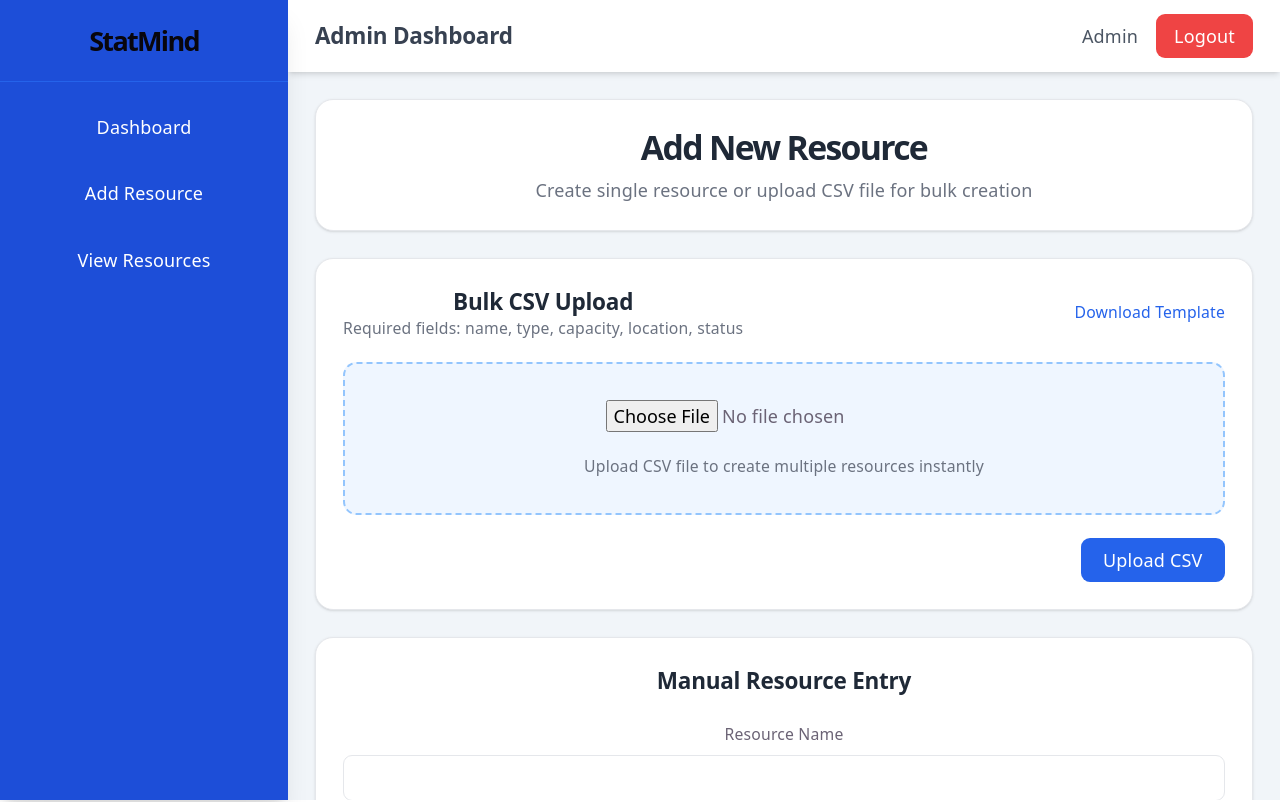
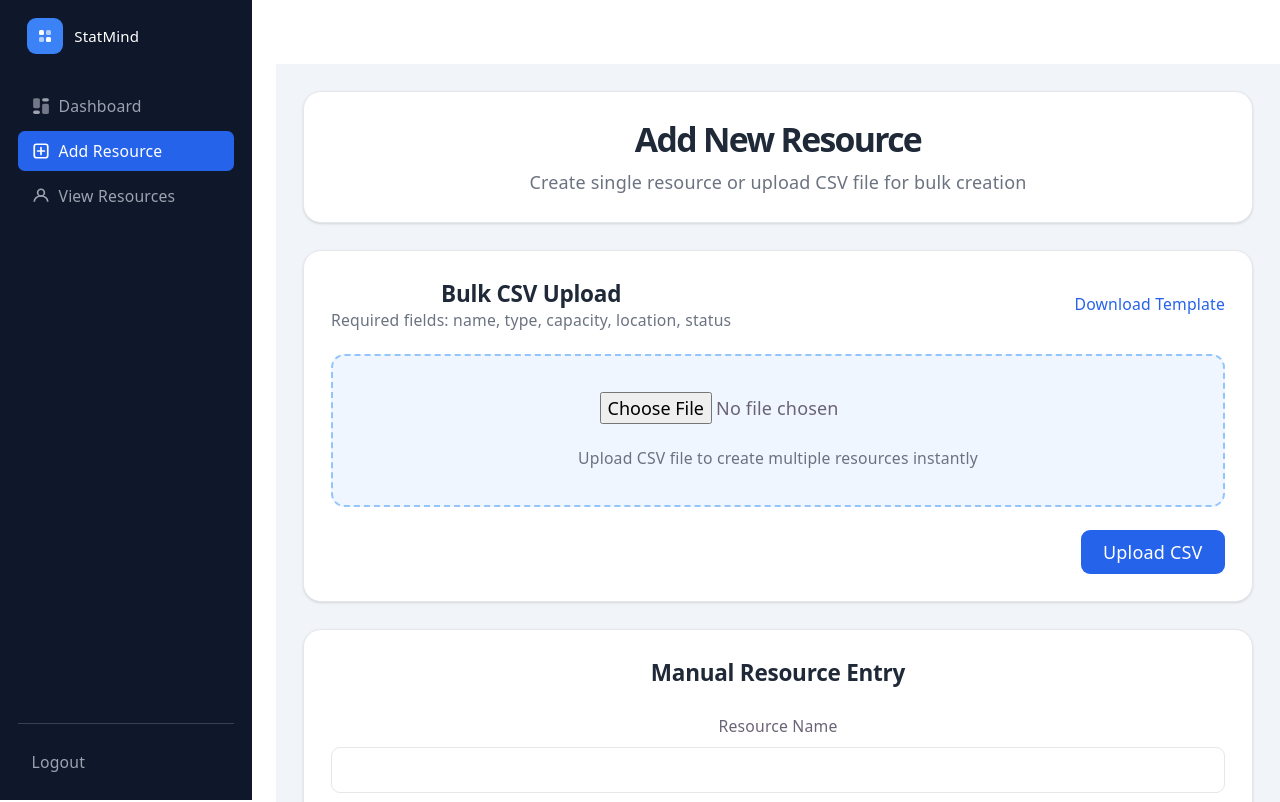
Before and after one commit to kaveen12/-it3030-paf-2026-smart-campus-group, a React (Vite) app in the folder StatMind frontend/: page /add in a window 1280 px wide. Shown: the top 802 px of the page. Built offline with nearby package versions, Linux system fonts and the light colour scheme.

Commit message:
update recource dashboard

```diff
--- a/StatMind frontend/src/components/Navbar.jsx
+++ b/StatMind frontend/src/components/Navbar.jsx
@@ -1,67 +1,89 @@
-import { Link } from "react-router-dom";
+import { Link, useLocation } from "react-router-dom";
+
+const navItems = [
+  {
+    to: "/",
+    label: "Dashboard",
+    icon: (
+      <svg className="w-4 h-4" viewBox="0 0 16 16" fill="none">
+        <rect x="1" y="1" width="6" height="9" rx="1.5" fill="currentColor" opacity="0.7" />
+        <rect x="9" y="6" width="6" height="9" rx="1.5" fill="currentColor" opacity="0.7" />
+        <rect x="1" y="12" width="6" height="3" rx="1.5" fill="currentColor" />
+        <rect x="9" y="1" width="6" height="3" rx="1.5" fill="currentColor" />
+      </svg>
+    ),
+  },
+  {
+    to: "/add",
+    label: "Add Resource",
+    icon: (
+      <svg className="w-4 h-4" viewBox="0 0 16 16" fill="none">
+        <rect x="2" y="2" width="12" height="12" rx="2" stroke="currentColor" strokeWidth="1.5" />
+        <line x1="8" y1="5" x2="8" y2="11" stroke="currentColor" strokeWidth="1.5" strokeLinecap="round" />
+        <line x1="5" y1="8" x2="11" y2="8" stroke="currentColor" strokeWidth="1.5" strokeLinecap="round" />
+      </svg>
+    ),
+  },
+  {
+    to: "/view",
+    label: "View Resources",
+    icon: (
+      <svg className="w-4 h-4" viewBox="0 0 16 16" fill="none">
+        <circle cx="8" cy="5" r="3" stroke="currentColor" strokeWidth="1.5" />
+        <path d="M2 13c0-2.7 2.6-5 6-5s6 2.3 6 5" stroke="currentColor" strokeWidth="1.5" />
+      </svg>
+    ),
+  },
+];
 
 function Navbar() {
+  const { pathname } = useLocation();
+
   return (
-    <>
-      {/* Sidebar */}
-      <div className="fixed top-0 left-0 w-64 h-screen bg-blue-700 text-white z-50 shadow-xl">
-        <div className="p-5 border-b border-blue-600">
-          <h1 className="text-2xl font-bold">StatMind</h1>
+    <aside className="fixed left-0 top-0 w-56 h-screen bg-[#0f172a] flex flex-col p-4 z-50">
+
+      {/* LOGO */}
+      <div className="flex items-center gap-2.5 px-2 mb-7">
+        <div className="w-8 h-8 rounded-lg bg-blue-500 flex items-center justify-center">
+          <svg width="16" height="16" viewBox="0 0 16 16" fill="none">
+            <rect x="2" y="2" width="5" height="5" rx="1.5" fill="white" />
+            <rect x="9" y="2" width="5" height="5" rx="1.5" fill="white" opacity="0.6" />
+            <rect x="2" y="9" width="5" height="5" rx="1.5" fill="white" opacity="0.6" />
+            <rect x="9" y="9" width="5" height="5" rx="1.5" fill="white" />
+          </svg>
         </div>
-
-        <ul className="p-4 space-y-3">
-          <li>
-            <Link
-              to="/"
-              className="block px-4 py-3 rounded-lg hover:bg-blue-800 transition"
-            >
-              Dashboard
-            </Link>
-          </li>
-
-          <li>
-            <Link
-              to="/add"
-              className="block px-4 py-3 rounded-lg hover:bg-blue-800 transition"
-            >
-              Add Resource
-            </Link>
-          </li>
-
-          <li>
-            <Link
-              to="/view"
-              className="block px-4 py-3 rounded-lg hover:bg-blue-800 transition"
-            >
-              View Resources
-            </Link>
-          </li>
-
-
-        </ul>
+        <span className="text-[15px] font-medium text-white">StatMind</span>
       </div>
 
-      {/* Top Navbar */}
-      <div className="fixed top-0 left-64 right-0 h-16 bg-white shadow-md z-40 flex items-center justify-between px-6">
-        <h2 className="text-xl font-bold text-gray-700">
-          Admin Dashboard
-        </h2>
+      {/* NAVIGATION */}
+      <nav className="flex flex-col gap-1">
+        {navItems.map(({ to, label, icon }) => {
+          const active = pathname === to;
 
-        <div className="flex items-center gap-4">
-          <span className="text-gray-600 font-medium">Admin</span>
+          return (
+            <Link
+              key={to}
+              to={to}
+              className={`flex items-center gap-2 px-3 py-2 rounded-md text-sm transition ${
+                active
+                  ? "bg-blue-600 text-white"
+                  : "text-gray-400 hover:bg-gray-800 hover:text-white"
+              }`}
+            >
+              {icon}
+              {label}
+            </Link>
+          );
+        })}
+      </nav>
 
-          <button
-            onClick={() => {
-              localStorage.removeItem("token");
-              window.location.href = "/login";
-            }}
-            className="bg-red-500 hover:bg-red-600 text-white px-4 py-2 rounded-lg"
-          >
-            Logout
-          </button>
-        </div>
+      {/* LOGOUT */}
+      <div className="mt-auto pt-4 border-t border-gray-700">
+        <button className="w-full text-left px-3 py-2 text-sm text-gray-400 hover:bg-gray-800 hover:text-red-400 rounded">
+          Logout
+        </button>
       </div>
-    </>
+    </aside>
   );
 }
 
--- a/StatMind frontend/src/components/ResourceDashboard.jsx
+++ b/StatMind frontend/src/components/ResourceDashboard.jsx
@@ -9,92 +9,187 @@ import {
   Pie,
   Cell,
   Legend,
+  LineChart,
+  Line,
+  CartesianGrid,
 } from "recharts";
+import { useState } from "react";
 
 export default function ResourceDashboard({ resources }) {
   const data = Array.isArray(resources) ? resources : [];
+  const [selectedType, setSelectedType] = useState("ALL");
 
-  const total = data.length;
-  const active = data.filter((r) => r?.status === "ACTIVE").length;
+  /* FILTERED DATA */
+  const filteredData =
+    selectedType === "ALL"
+      ? data
+      : data.filter((r) => r?.type === selectedType);
+
+  /* KPI BASED ON FILTER */
+  const total = filteredData.length;
+
+  const active = filteredData.filter(
+    (r) => r?.status === "ACTIVE"
+  ).length;
+
   const inactive = total - active;
 
-  const capacity = data.reduce((sum, r) => sum + Number(r?.capacity || 0), 0);
+  const capacity = filteredData.reduce(
+    (sum, r) => sum + Number(r?.capacity || 0),
+    0
+  );
 
+  /* TYPES */
+  const types = [
+    "ALL",
+    ...new Set(data.map((r) => r?.type || "Unknown")),
+  ];
+
+  /* PIE */
   const statusData = [
     { name: "Active", value: active },
     { name: "Inactive", value: inactive },
   ];
 
-  const typeData = Object.values(
+  /* BAR */
+  const barData =
+    selectedType === "ALL"
+      ? Object.values(
           data.reduce((acc, r) => {
             const t = r?.type || "Unknown";
-      acc[t] = acc[t] || { type: t, count: 0 };
+            acc[t] = acc[t] || { name: t, count: 0 };
             acc[t].count++;
             return acc;
           }, {})
-  );
+        )
+      : filteredData.map((r) => ({
+          name: r?.name || "N/A",
+          count: Number(r?.capacity || 0),
+        }));
 
-  const COLORS = ["#f59e0b", "#ef4444"];
+  /* LINE */
+  const lineData = filteredData.map((r) => ({
+    name: r?.name || "N/A",
+    capacity: Number(r?.capacity || 0),
+  }));
+
+  const COLORS = ["#22c55e", "#ef4444"];
 
   return (
-   <div className="ml-64 pt-16 w-[calc(100%-16rem)] min-h-screen bg-[#0f172a] text-white p-6">
+    <div className="fixed top-0 left-56 right-0 bottom-0 bg-slate-100 p-4 overflow-hidden">
+      <div className="w-full h-full bg-white rounded-2xl shadow-2xl border border-gray-200 p-6 flex flex-col gap-5 overflow-hidden">
+
         {/* HEADER */}
-      <h1 className="text-2xl font-bold mb-6">
-        Supply Resource Dashboard
+        <div className="flex justify-between items-center shrink-0">
+          <div>
+            <h1 className="text-3xl font-bold text-gray-800">
+              Resource Management Dashboard
             </h1>
+            <p className="text-sm text-gray-500 mt-1">
+              Smart analytics overview
+            </p>
+          </div>
 
-      {/* KPI */}
-      <div className="grid grid-cols-1 md:grid-cols-4 gap-4 mb-6">
-        <Kpi title="TOTAL" value={total} />
-        <Kpi title="ACTIVE" value={active} />
-        <Kpi title="INACTIVE" value={inactive} />
-        <Kpi title="CAPACITY" value={capacity} />
+          <select
+            value={selectedType}
+            onChange={(e) =>
+              setSelectedType(e.target.value)
+            }
+            className="border px-4 py-2 rounded-lg shadow text-sm"
+          >
+            {types.map((type, i) => (
+              <option key={i}>{type}</option>
+            ))}
+          </select>
+        </div>
+
+        {/* KPI CARDS NOW CHANGE */}
+        <div className="grid grid-cols-1 sm:grid-cols-2 xl:grid-cols-4 gap-4 shrink-0">
+          <Kpi title="TOTAL" value={total} color="text-blue-400" />
+          <Kpi title="ACTIVE" value={active} color="text-green-400" />
+          <Kpi title="INACTIVE" value={inactive} color="text-red-400" />
+          <Kpi title="CAPACITY" value={capacity} color="text-yellow-400" />
         </div>
 
         {/* CHARTS */}
-      <div className="grid grid-cols-1 lg:grid-cols-2 gap-6">
+        <div className="grid grid-cols-1 xl:grid-cols-3 gap-4 flex-1 min-h-0">
 
           {/* BAR */}
-        <div className="bg-[#1e293b] p-5 rounded-xl">
-          <h2 className="mb-3 text-gray-300">Type Distribution</h2>
-
-          <ResponsiveContainer width="99%" height={300}>
-            <BarChart data={typeData}>
-              <XAxis dataKey="type" stroke="#94a3b8" />
+          <Card title={selectedType === "ALL"
+            ? "Resource Types"
+            : `${selectedType} Resources`}>
+            <ResponsiveContainer width="100%" height="100%">
+              <BarChart data={barData}>
+                <CartesianGrid strokeDasharray="3 3" stroke="#334155" />
+                <XAxis dataKey="name" stroke="#94a3b8" />
                 <YAxis stroke="#94a3b8" />
                 <Tooltip />
-              <Bar dataKey="count" fill="#f59e0b" />
+                <Bar dataKey="count" fill="#3b82f6" radius={[6,6,0,0]} />
               </BarChart>
             </ResponsiveContainer>
-        </div>
+          </Card>
 
           {/* PIE */}
-        <div className="bg-[#1e293b] p-5 rounded-xl">
-          <h2 className="mb-3 text-gray-300">Status Overview</h2>
-
-          <ResponsiveContainer width="99%" height={300}>
+          <Card title={`Status (${selectedType})`}>
+            <ResponsiveContainer width="100%" height="100%">
               <PieChart>
-              <Pie data={statusData} dataKey="value" outerRadius={100} label>
+                <Pie
+                  data={statusData}
+                  dataKey="value"
+                  outerRadius="70%"
+                  label
+                >
                   {statusData.map((_, i) => (
                     <Cell key={i} fill={COLORS[i]} />
                   ))}
                 </Pie>
-              <Tooltip />
                 <Legend />
               </PieChart>
             </ResponsiveContainer>
+          </Card>
+
+          {/* LINE */}
+          <Card title={`Capacity (${selectedType})`}>
+            <ResponsiveContainer width="100%" height="100%">
+              <LineChart data={lineData}>
+                <CartesianGrid strokeDasharray="3 3" stroke="#334155" />
+                <XAxis dataKey="name" stroke="#94a3b8" />
+                <YAxis stroke="#94a3b8" />
+                <Tooltip />
+                <Line
+                  type="monotone"
+                  dataKey="capacity"
+                  stroke="#f59e0b"
+                  strokeWidth={3}
+                />
+              </LineChart>
+            </ResponsiveContainer>
+          </Card>
+
         </div>
-
       </div>
     </div>
   );
 }
 
-function Kpi({ title, value }) {
+function Kpi({ title, value, color }) {
   return (
-    <div className="bg-[#1e293b] p-4 rounded-lg shadow border border-gray-700">
-      <p className="text-gray-400 text-sm">{title}</p>
-      <h2 className="text-xl font-bold">{value}</h2>
+    <div className="bg-[#0f172a] rounded-xl p-5 shadow-lg text-white">
+      <p className="text-sm text-gray-400">{title}</p>
+      <h2 className={`text-3xl font-bold mt-2 ${color}`}>
+        {value}
+      </h2>
     </div>
   );
 }
+
+function Card({ title, children }) {
+  return (
+    <div className="bg-[#1e293b] rounded-xl p-4 flex flex-col shadow-xl min-h-0">
+      <h2 className="text-gray-200 text-lg font-semibold mb-3">
+        {title}
+      </h2>
+      <div className="flex-1 min-h-0">{children}</div>
+    </div>
+  );
+}
--- a/StatMind frontend/src/index.css
+++ b/StatMind frontend/src/index.css
@@ -1,5 +1,3 @@
-
-
 :root {
   --text: #6b6375;
   --text-h: #08060d;
@@ -64,15 +62,11 @@ body {
 }
 
 #root {
-  width: 1126px;
+  width: 100%;
   max-width: 100%;
-  margin: 0 auto;
+  margin: 0;
   text-align: center;
-
-  /* ❌ REMOVE THIS LINE */
-  /* border-inline: 1px solid var(--border); */
-
-  min-height: 100svh;
+  min-height: 100vh;
   display: flex;
   flex-direction: column;
   box-sizing: border-box;
--- a/StatMind frontend/src/pages/AddResource.jsx
+++ b/StatMind frontend/src/pages/AddResource.jsx
@@ -153,9 +153,8 @@ function AddResource() {
   };
 
   return (
-    <div className="fixed top-16 left-64 right-0 bottom-0 bg-slate-100 overflow-y-auto p-6">
-      <div className="max-w-6xl mx-auto space-y-6">
-
+    <div className="ml-48 min-h-screen bg-slate-100 p-6">
+   <div className="max-w-7xl mx-auto space-y-6">
         {/* HEADER */}
         <div className="bg-white rounded-2xl shadow border p-6">
           <h1 className="text-3xl font-bold text-gray-800">
--- a/StatMind frontend/src/pages/ViewResources.jsx
+++ b/StatMind frontend/src/pages/ViewResources.jsx
@@ -110,7 +110,7 @@ function ViewResources() {
   doc.save("Resource_Report.pdf");
 };
   return (
-    <div className="fixed top-16 left-64 right-0 bottom-0 bg-slate-100 p-4 overflow-hidden">
+    <div className="fixed top-0 left-64 right-0 bottom-0 bg-slate-100 p-4 overflow-hidden">
       <div className="h-full w-full bg-white rounded-2xl shadow-xl border border-gray-200 flex flex-col overflow-hidden">
 
         {/* PAGE TITLE */}
@@ -167,8 +167,8 @@ function ViewResources() {
                 <th className="p-3">Type</th>
                 <th className="p-3 w-[90px]">Capacity</th>
                 <th className="p-3">Location</th>
-                <th className="p-3">Start</th>
-                <th className="p-3">End</th>
+                <th className="p-3">Availability StartDate & Time</th>
+                <th className="p-3">Availability EndDate & Time</th>
                 <th className="p-3 w-[100px]">Status</th>
                 <th className="p-3">Description</th>
                 <th className="p-3 w-[160px]">Actions</th>
```
Also changed, not shown: StatMind frontend/src/pages/ResourceDashboardPage.jsx (+15 -20 lines). Lines whose indentation alone changed are shown as unchanged.
